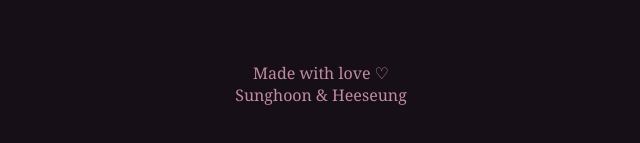
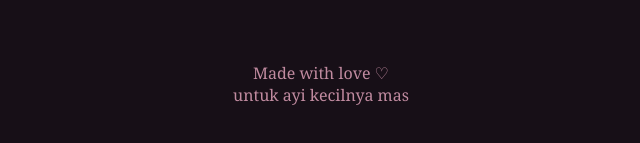
Before and after one commit to eevanle1510-art/Chapter-one, a plain HTML site: page index.html in a window 1280 px wide. Shown: the part 1876-2019 px from the top of the page, 319-959 px from the left. Drawn offline with Linux system fonts and the light colour scheme.

Commit message:
Update footer text in index.html
Update anniversary website.

```diff
--- a/index.html
+++ b/index.html
@@ -123,7 +123,7 @@ Your person.
 
 <footer>
 Made with love ♡<br>
-Sunghoon & Heeseung
+untuk ayi kecilnya mas
 </footer>
 
 </main>
```
